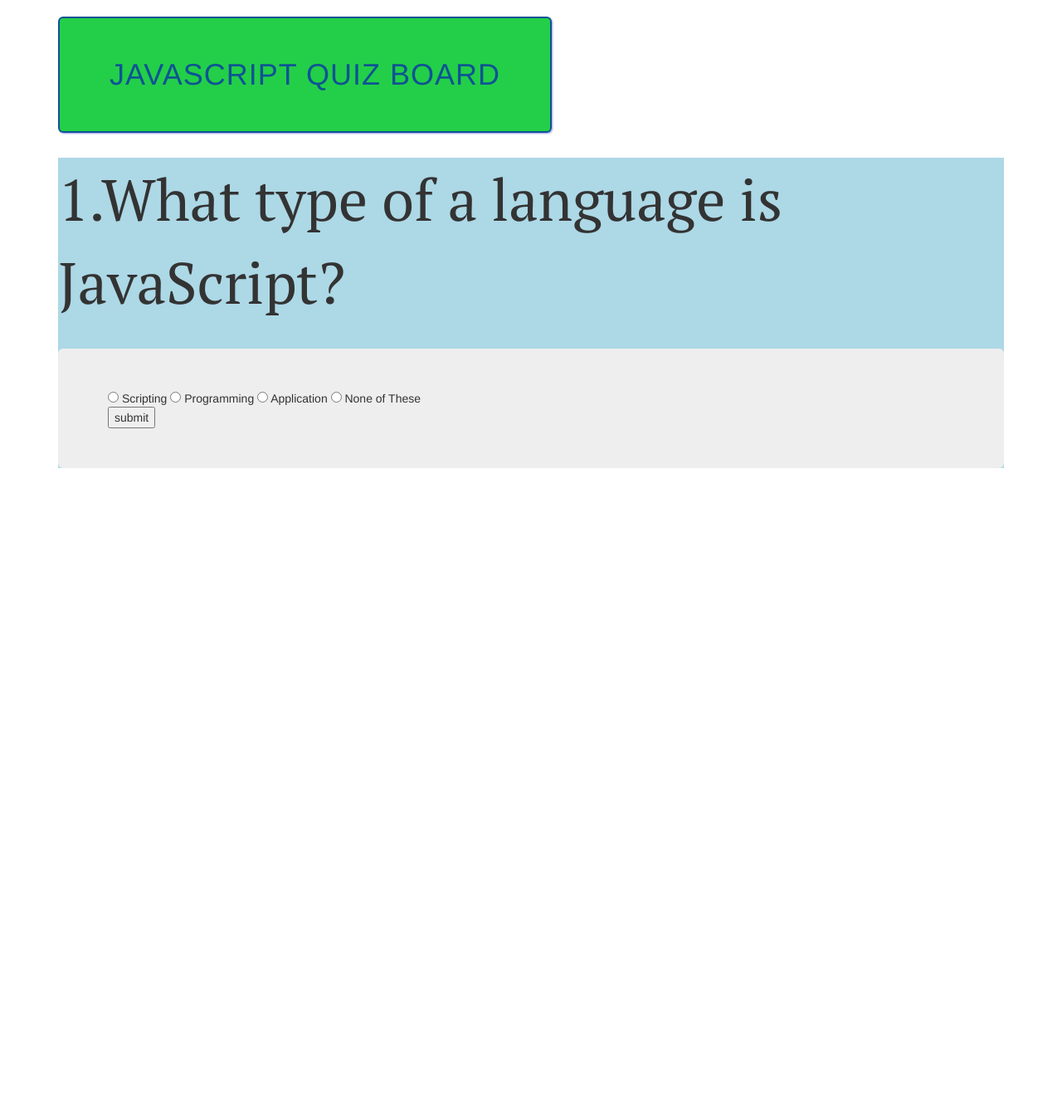
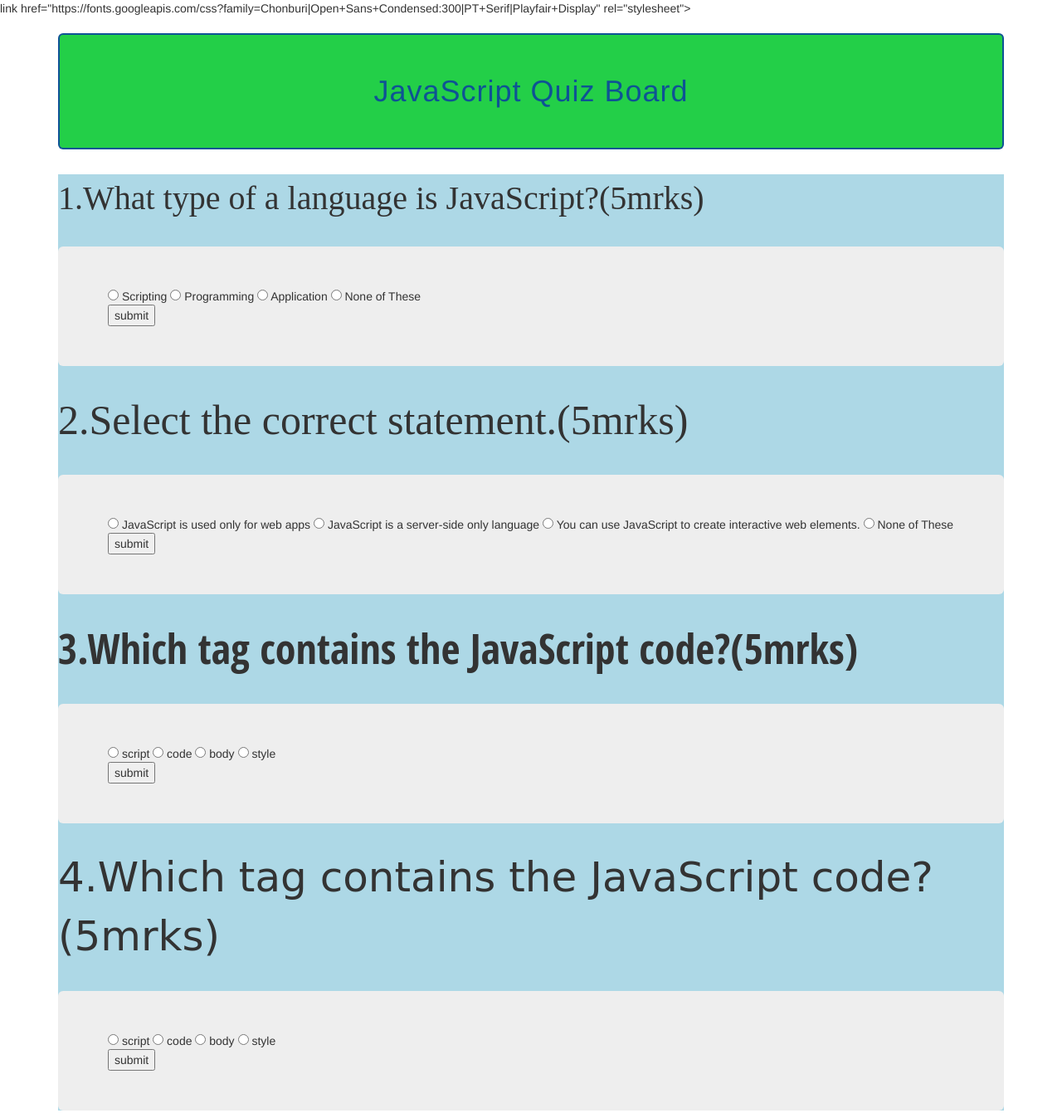
Before and after one commit to twyfordsparks/quiz, a plain HTML site: page index.html in a window 1280 px wide. Shown: the whole page at 83% size. Before the commit the page ends 800 px from the top, so only its background shows below. Drawn offline with Linux system fonts and the light colour scheme.

Commit message:
Added more questions to the quiz board project

```diff
--- a/css/style.css
+++ b/css/style.css
@@ -8,17 +8,29 @@ h1 {
     helvetica,
     sans-serif;
     letter-spacing: 1px;
-    text-transform: uppercase;
     text-align: center;
     border: 2px solid rgba(0, 0, 200, 0.6);
     background: rgba(0, 200, 43, 0.863);
     color: rgba(0, 0, 200, 0.6);
-    box-shadow: 1px 1px 2px rgba(0, 0, 200, 0.4);
-    display: inline-block;
-    cursor: pointer;
 }
 .ryan {
     font-family: 'PT Serif',
     serif;
-    font-size: 70px;
+    font-size: 40px;
 }
+.erika {
+    font-family: 'Playfair Display',
+    serif;
+    font-size: 50px;
+}
+.grace {
+    font-family: 'Open Sans Condensed',
+    sans-serif;
+    font-size: 50px;
+}
+.tropical {
+    font-family: 'Chonburi',
+    cursive;
+    font-size: 50px;
+
+}
--- a/index.html
+++ b/index.html
@@ -3,8 +3,8 @@
 	<head>
 		<link href="CSS/bootstrap.css" rel="stylesheet" type="text/css">
 		<link href="css/style.css" rel="stylesheet" type="text/css">
-		<link href="https://fonts.googleapis.com/css?family=Open+Sans+Condensed:300" rel="stylesheet">
-		<link href="https://fonts.googleapis.com/css?family=PT+Serif" rel="stylesheet">
+	link href="https://fonts.googleapis.com/css?family=Chonburi|Open+Sans+Condensed:300|PT+Serif|Playfair+Display"
+	rel="stylesheet">
 		<title>Quiz Board.</title>
 	</head>
 	<div class="container">
@@ -12,7 +12,7 @@
 			<body>
 				<h1 class="jumbotron john">JavaScript Quiz Board</h1>
 				<div style="background-color:lightblue">
-					<p class="ryan">1.What type of a language is JavaScript?</p><br>
+					<p class="ryan">1.What type of a language is JavaScript?(5mrks)</p><br>
 					<form class="jumbotron"id="d1">
 						<input type="radio" name="choice" value="Scripting"> Scripting
 						<input type="radio" name="choice" value="Programming"> Programming
@@ -21,6 +21,33 @@
 						<br>
 						<input type="submit" value="submit" onclick="validate(choice.value, 'Scripting', 'd1','a1')">
 					</form>
+					<p class="erika">2.Select the correct statement.(5mrks)</p><br>
+					<form class="jumbotron" id="d2">
+						<input type="radio" name="choice" value="JavaScript is used only for web apps."> JavaScript is used only for web apps
+						<input type="radio" name="choice" value="JavaScript is a server-side only language."> JavaScript is a server-side only language
+						<input type="radio" name="choice" value="You can use JavaScript to create interactive web elements."> You can use JavaScript to create interactive web elements.
+						<input type="radio" name="choice" value="None of These"> None of These
+						<br>
+						<input type="submit" value="submit" onclick="validate(choice.value, 'You can use JavaScript to create interactive web elements.', 'd1','a1')">
+					</form>
+					<p class="grace">3.Which tag contains the JavaScript code?(5mrks)</p><br>
+					<form class="jumbotron" id="d3">
+						<input type="radio" name="choice" value="script."> script
+						<input type="radio" name="choice" value="code."> code
+						<input type="radio" name="choice" value="body."> body
+						<input type="radio" name="choice" value="style"> style
+						<br>
+						<input type="submit" value="submit" onclick="validate(choice.value, 'style.', 'd1','a1')">
+					</form>
+					<p class="tropical">4.Which tag contains the JavaScript code?(5mrks)</p><br>
+					<form class="jumbotron" id="d4">
+						<input type="radio" name="choice" value="script."> script
+						<input type="radio" name="choice" value="code."> code
+						<input type="radio" name="choice" value="body."> body
+						<input type="radio" name="choice" value="style"> style
+						<br>
+						<input type="submit" value="submit" onclick="validate(choice.value, 'style.', 'd1','a1')">
+					</form>
 				</div>
 			</body>
 			</div>
```
